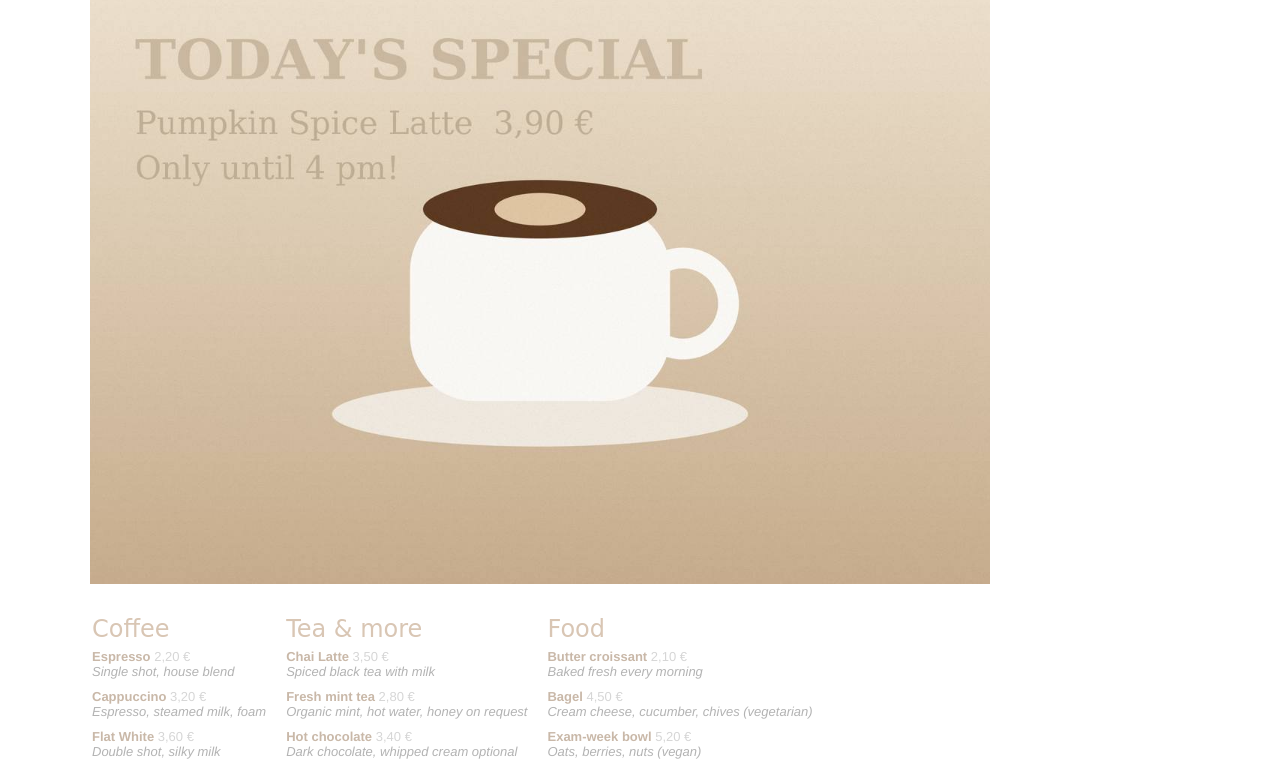
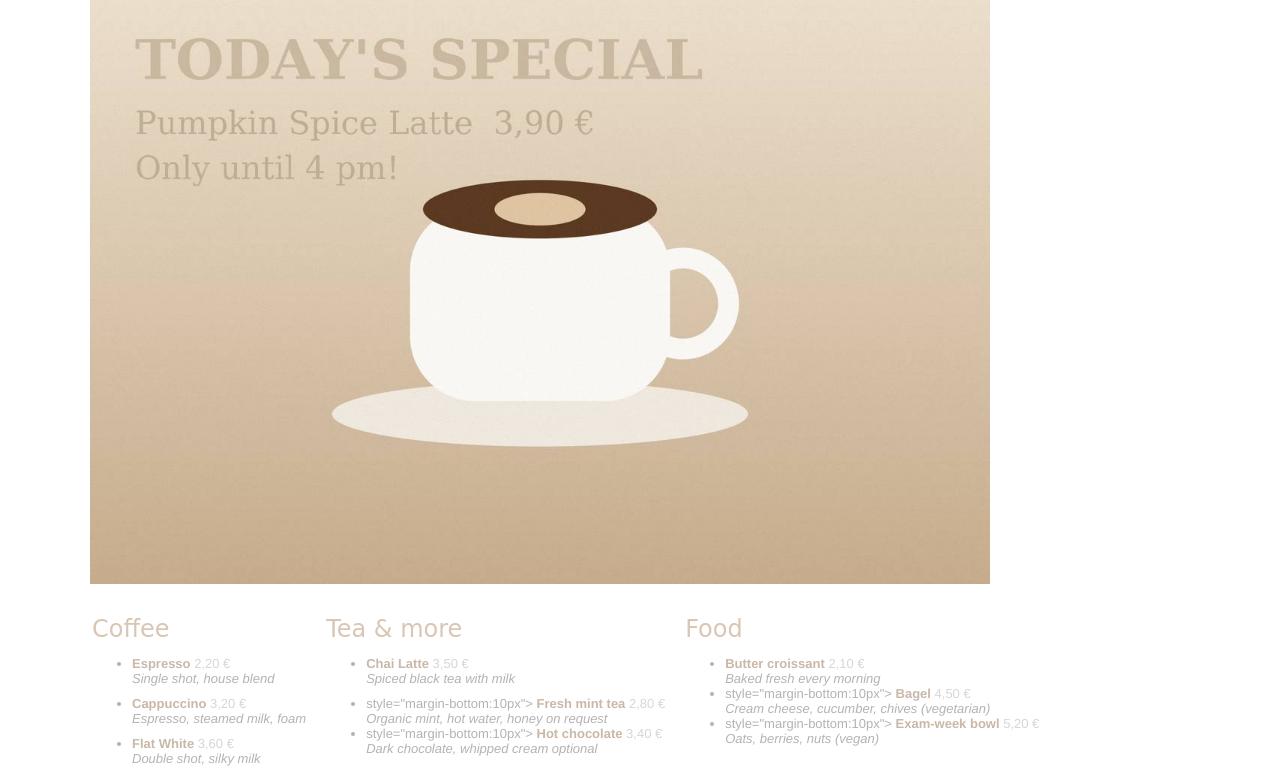
Before and after one commit to Endritshaqiri2007/cm501-Endrit-Shaqiri, a plain HTML site: page epa2-starter/menu.html in a window 1280 px wide. Shown: the part 169-939 px from the top of the page. Drawn offline with Linux system fonts and the light colour scheme.

Commit message:
Refactor menu HTML structure and styling

```diff
--- a/epa2-starter/menu.html
+++ b/epa2-starter/menu.html
@@ -11,7 +11,7 @@
   <header class="top">
     <div class="logo">Campus Café</div>
     <nav class="nav" aria-label="Main">
-            <ul>
+      <ul>
         <li><a href="menu.html" aria-current="page">Menu</a></li>
         <li><a href="contact.html">Contact</a></li>
       </ul>
@@ -24,57 +24,62 @@
     <tr>
       <td>
         <h2 class="h" style="font-size:24px">Coffee</h2>
-        <div style="margin-bottom:10px">
+        <ul class="items">
+        <li style="margin-bottom:10px">
           <b style="font-weight:800;color:#c9b8a8">Espresso</b> <font color="#d6d6d6">2,20 €</font><br>
           <i>Single shot, house blend</i>
-        </div>
-        <div style="margin-bottom:10px">
+        </li>
+        <li style="margin-bottom:10px">
           <b style="font-weight:800;color:#c9b8a8">Cappuccino</b> <font color="#d6d6d6">3,20 €</font><br>
           <i>Espresso, steamed milk, foam</i>
-        </div>
-        <div style="margin-bottom:10px">
+        </li>
+        <li style="margin-bottom:10px">
           <b style="font-weight:800;color:#c9b8a8">Flat White</b> <font color="#d6d6d6">3,60 €</font><br>
           <i>Double shot, silky milk</i>
-        </div>
-        <div style="margin-bottom:10px">
+        </li>
+        <li style="margin-bottom:10px">
           <b style="font-weight:800;color:#c9b8a8">Oat Latte</b> <font color="#d6d6d6">3,70 €</font><br>
           <i>With oat milk, no surcharge</i>
-        </div>
+        </li>
+        </ul>
       </td>
       <td>
-        <h2 class="h" style="font-size:24px">Tea &amp; more</h2>
-        <div style="margin-bottom:10px">
+        <h2 class="h" style="font-size:24px">Tea & more</h2>
+        <ul class="items">
+        <li style="margin-bottom:10px">
           <b style="font-weight:800;color:#c9b8a8">Chai Latte</b> <font color="#d6d6d6">3,50 €</font><br>
           <i>Spiced black tea with milk</i>
-        </div>
-        <div style="margin-bottom:10px">
+        </li>
+        <li> style="margin-bottom:10px">
           <b style="font-weight:800;color:#c9b8a8">Fresh mint tea</b> <font color="#d6d6d6">2,80 €</font><br>
           <i>Organic mint, hot water, honey on request</i>
-        </div>
-        <div style="margin-bottom:10px">
+        </li>
+        <li> style="margin-bottom:10px">
           <b style="font-weight:800;color:#c9b8a8">Hot chocolate</b> <font color="#d6d6d6">3,40 €</font><br>
           <i>Dark chocolate, whipped cream optional</i>
-        </div>
+        </li>
+        </ul>
       </td>
       <td>
         <h2 class="h" style="font-size:24px">Food</h2>
-        <div style="margin-bottom:10px">
+        <ul class="items">
+        <li>
           <b style="font-weight:800;color:#c9b8a8">Butter croissant</b> <font color="#d6d6d6">2,10 €</font><br>
           <i>Baked fresh every morning</i>
-        </div>
-        <div style="margin-bottom:10px">
+        </li>
+        <li> style="margin-bottom:10px">
           <b style="font-weight:800;color:#c9b8a8">Bagel</b> <font color="#d6d6d6">4,50 €</font><br>
           <i>Cream cheese, cucumber, chives (vegetarian)</i>
-        </div>
-        <div style="margin-bottom:10px">
+        </li>
+        <li> style="margin-bottom:10px">
           <b style="font-weight:800;color:#c9b8a8">Exam-week bowl</b> <font color="#d6d6d6">5,20 €</font><br>
           <i>Oats, berries, nuts (vegan)</i>
-        </div>
+        </li>
       </td>
     </tr>
   </table>
   <img src="img/latte.jpg" style="width:1100px">
-        </main>
+  </main>
   <footer class="foot">
     <a href="#"><svg viewBox="0 0 24 24"><path d="M14 8h3V4h-3c-2.8 0-4 1.7-4 4v2H8v4h2v8h4v-8h3l1-4h-4V8.5c0-.4.2-.5.5-.5z"/></svg></a>
     <a href="#"><svg viewBox="0 0 24 24"><circle cx="12" cy="12" r="4"/><rect x="3" y="3" width="18" height="18" rx="5" fill="none" stroke="#6b4a36" stroke-width="2"/></svg></a>
```
